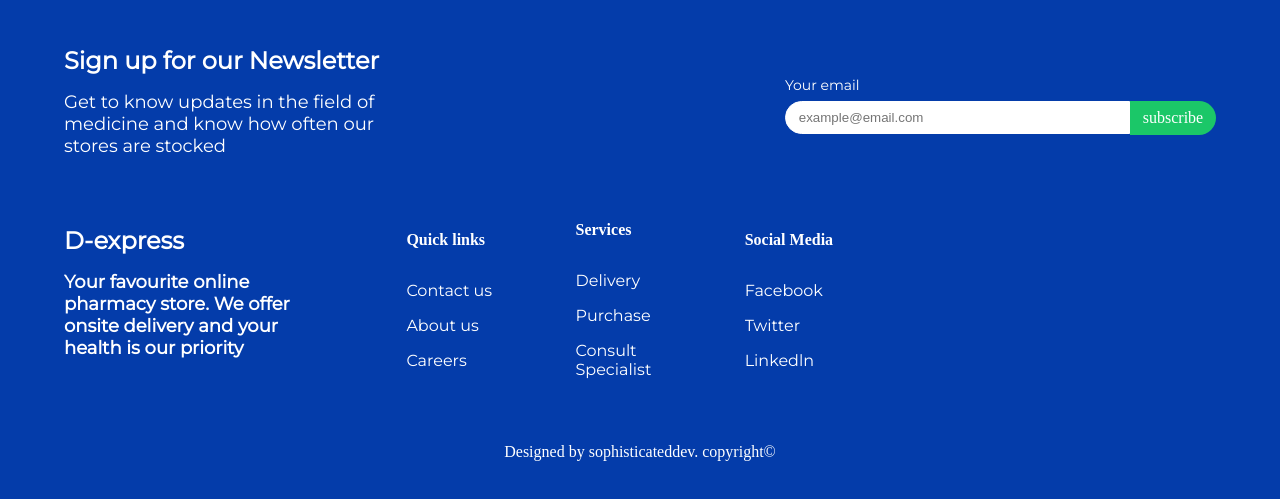
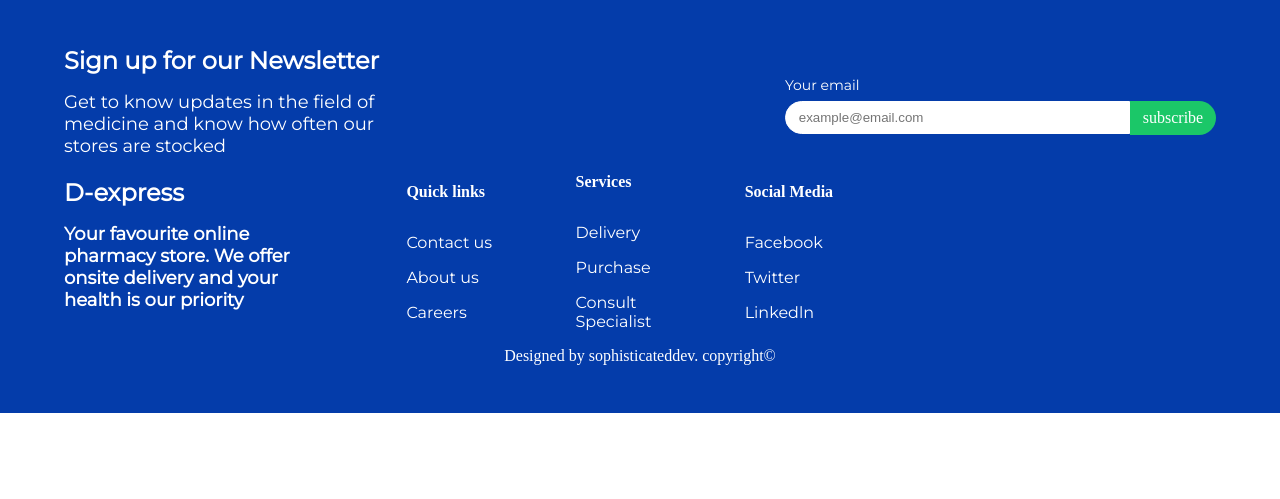
Before and after one commit to olumiidde/figma, a plain HTML site: page index.html in a window 1280 px wide. Shown: the part 2984-3483 px from the top of the page. After the commit the page ends 3397 px from the top, so only its background shows below. Drawn offline with Linux system fonts and the light colour scheme.

Commit message:
addition

```diff
--- a/style.css
+++ b/style.css
@@ -397,7 +397,7 @@ padding-bottom: 2rem;
   display: flex;
   align-items: center;
   gap: 7rem;
-  margin: 3rem 0;
+  /* margin: 3rem 0; */
 }
 
 .Footerlist{
```
